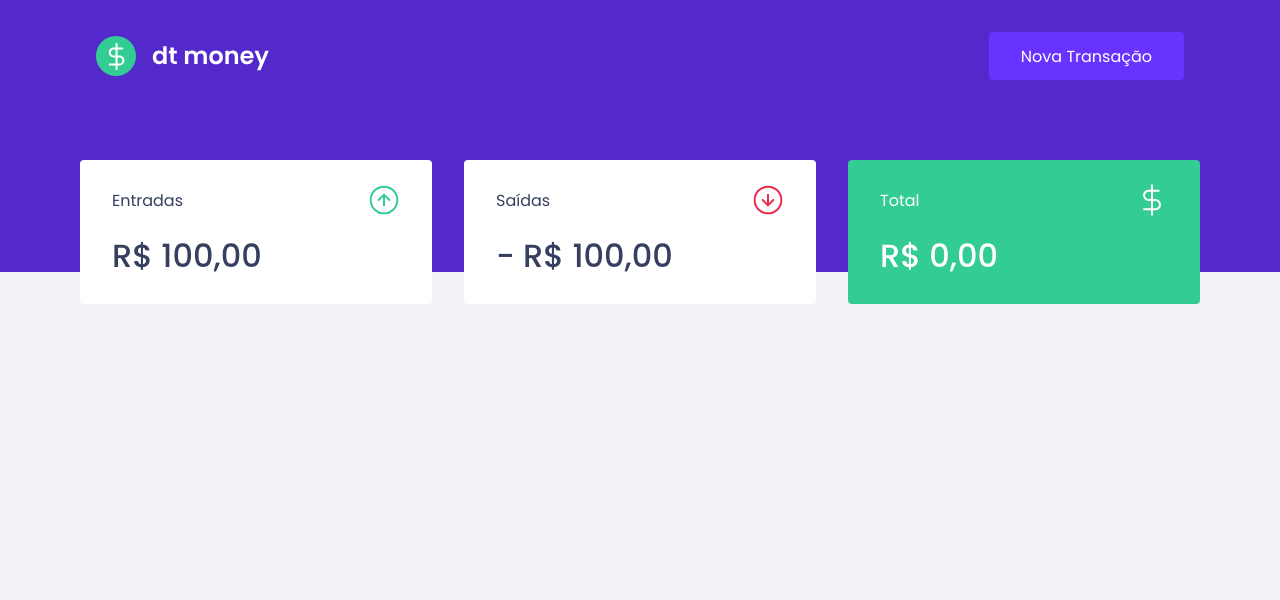
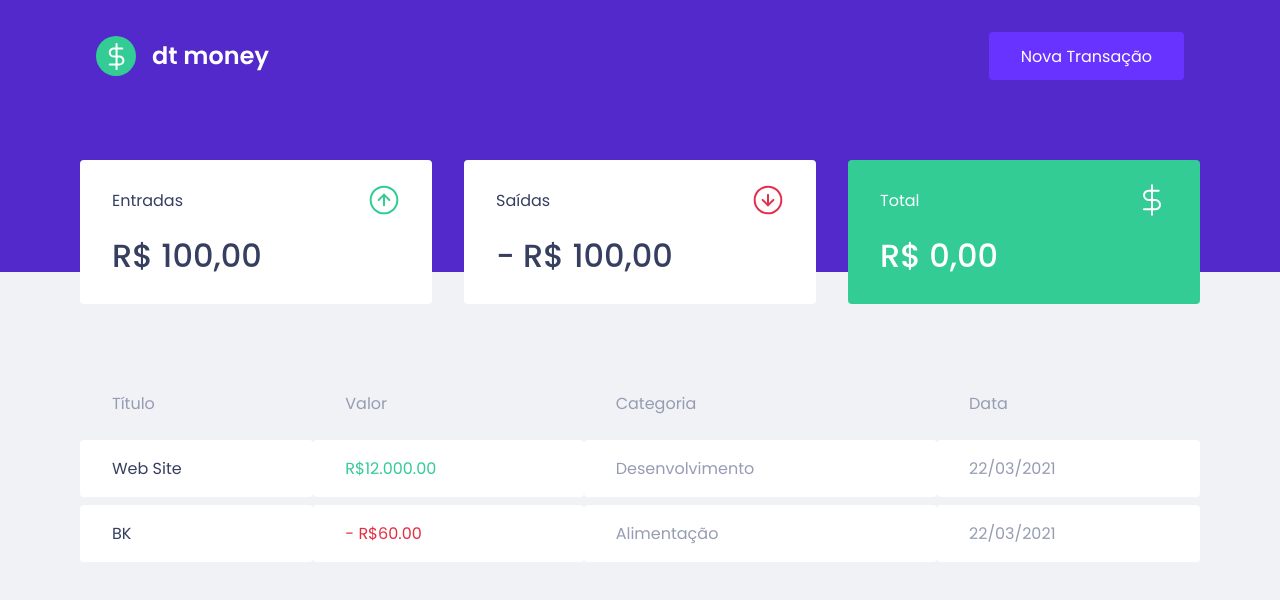
Before and after one commit to samuelvicentini/dtmoney, a React (Create React App) app: page / in a window 1280 px wide. Shown: the top 600 px of the page. Built offline with nearby package versions, Linux system fonts and the light colour scheme.

Commit message:
criando a tabela de despesas

```diff
--- a/src/components/Dashboard/index.tsx
+++ b/src/components/Dashboard/index.tsx
@@ -1,4 +1,5 @@
 import { Summary } from '../Summary';
+import { TrasactionsTable } from '../TrasactionsTable';
 
 import * as S from './styles';
 
@@ -6,6 +7,7 @@
   return (
     <S.Container>
       <Summary />
+      <TrasactionsTable />
     </S.Container>
   );
 }
--- /dev/null
+++ b/src/components/TrasactionsTable/index.tsx
@@ -0,0 +1,33 @@
+import * as S from './styles';
+
+export function TrasactionsTable() {
+  return (
+    <S.Container>
+      <table>
+        <thead>
+          <tr>
+            <th>Título</th>
+            <th>Valor</th>
+            <th>Categoria</th>
+            <th>Data</th>
+          </tr>
+        </thead>
+
+        <tbody>
+          <tr>
+            <td>Web Site</td>
+            <td className="deposit">R$12.000.00</td>
+            <td>Desenvolvimento</td>
+            <td>22/03/2021</td>
+          </tr>
+          <tr>
+            <td>BK</td>
+            <td className="withdraw">- R$60.00</td>
+            <td>Alimentação</td>
+            <td>22/03/2021</td>
+          </tr>
+        </tbody>
+      </table>
+    </S.Container>
+  );
+}
--- /dev/null
+++ b/src/components/TrasactionsTable/styles.ts
@@ -0,0 +1,38 @@
+import styled from 'styled-components';
+
+export const Container = styled.section`
+  margin-top: 4rem;
+
+  table {
+    width: 100%;
+    border-spacing: 0 0.5rem;
+
+    th {
+      color: var(--text-body);
+      font-weight: 400;
+      padding: 1rem 2rem;
+      text-align: left;
+      line-height: 1.5rem;
+    }
+
+    td {
+      padding: 1rem 2rem;
+      border: 0;
+      background: var(--shape);
+      color: var(--text-body);
+      border-radius: 0.25rem;
+
+      &:first-child {
+        color: var(--text-title)
+      }
+
+      &.deposit {
+        color: var(--green);
+      }
+
+      &.withdraw {
+        color: var(--red)
+      }
+    }
+  }
+`
```
